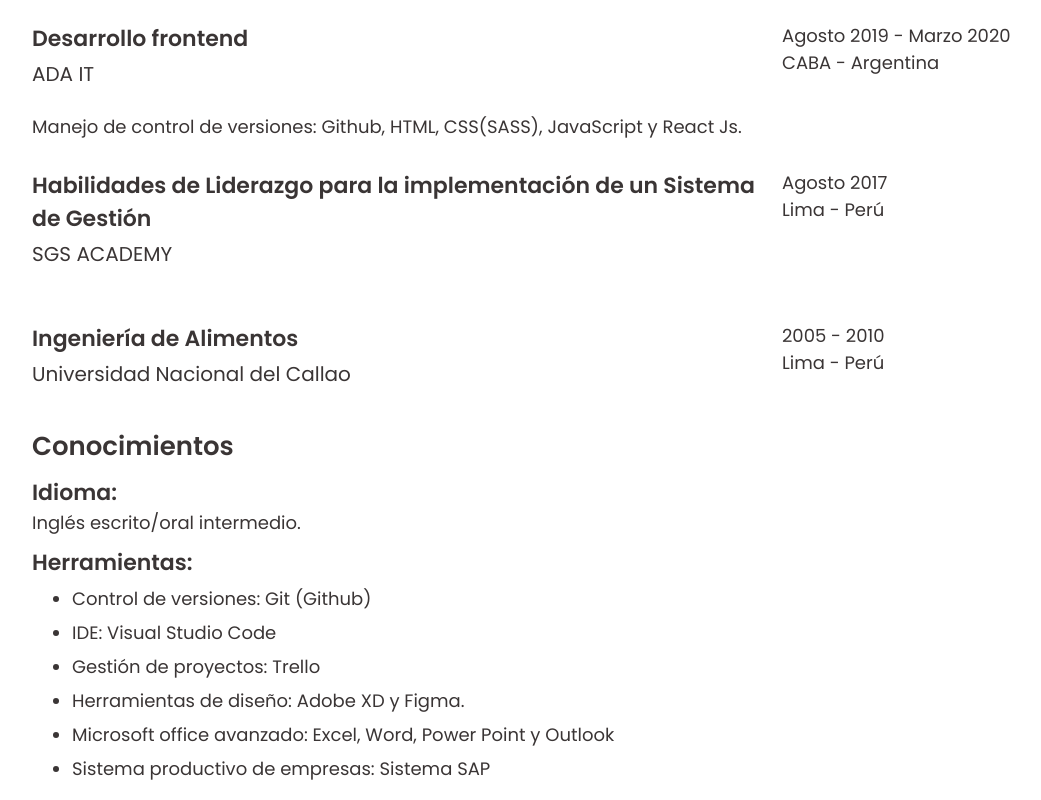
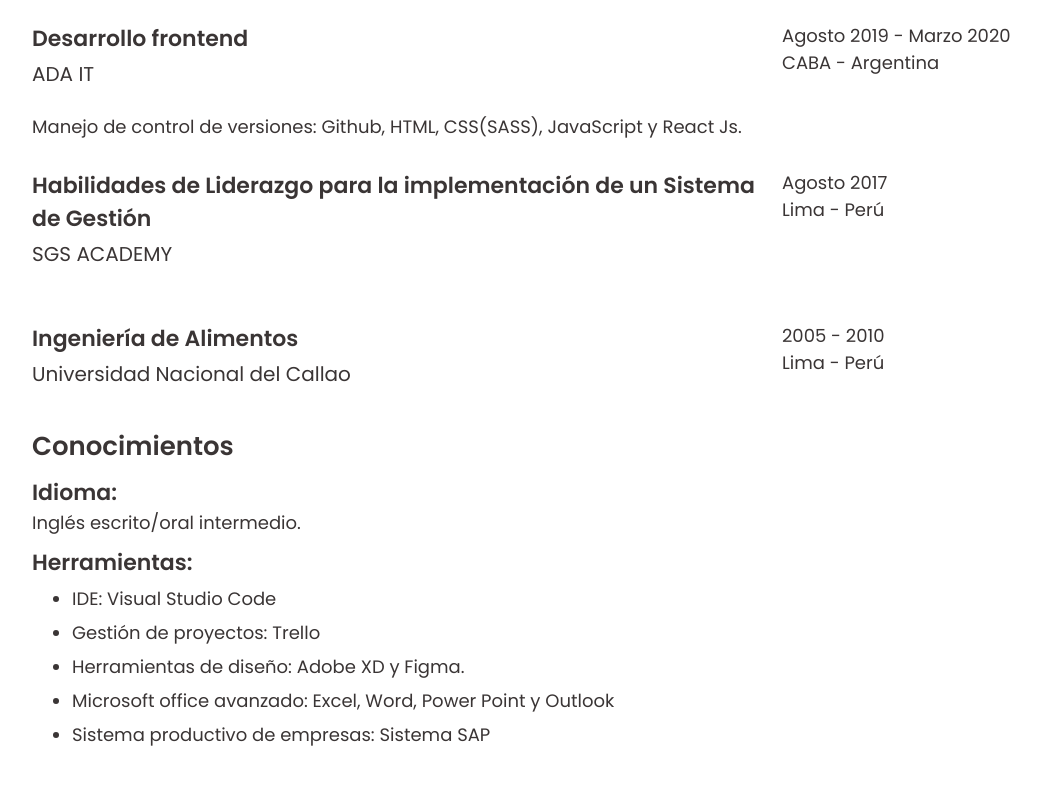
Before and after one commit to hrchioest/cv-rocio-esteban, a website: page public/index.html in a window 1280 px wide. Shown: the part 2620-3420 px from the top of the page, without its empty margins (108-1149 px from the left). After the commit the page ends 3386 px from the top, so only its background shows below. Drawn offline with Linux system fonts and the light colour scheme.

Commit message:
se retira herramienta repetida

```diff
--- a/public/index.html
+++ b/public/index.html
@@ -331,7 +331,6 @@
                 <div class="tools">
                     <h3 class="text-know">Herramientas:</h3>
                     <ul class="text-description">
-                        <li class="tool">Control de versiones: Git (Github)</li>
                         <li class="tool">IDE: Visual Studio Code</li>
                         <li class="tool">Gestión de proyectos: Trello</li>
                         <li class="tool">Herramientas de diseño: Adobe XD y Figma.</li>
```
